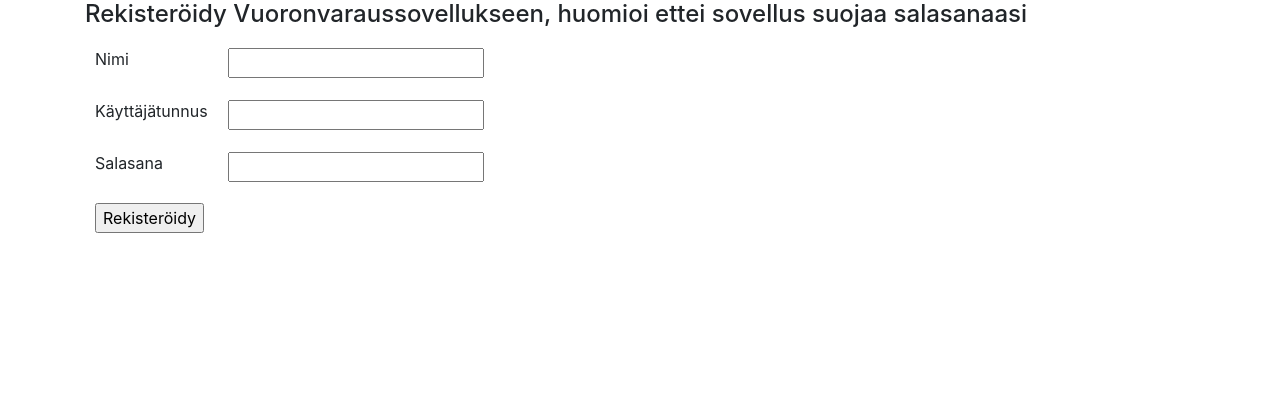
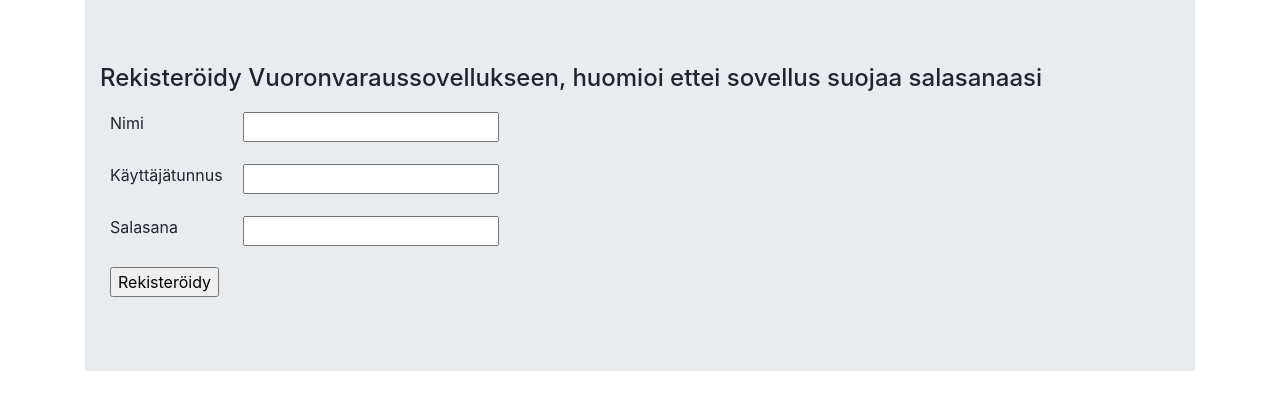
Before and after one commit to Mikxdi/VuorojenSopimisSovellus, a Flask app: page /auth/register in a window 1280 px wide. Shown: the part 56-466 px from the top of the page. Run offline with Flask 2, Linux system fonts and the light colour scheme; some libraries are stand-ins or nearby versions.

Commit message:
Muotoilua

```diff
--- a/application/templates/layout.html
+++ b/application/templates/layout.html
@@ -33,11 +33,15 @@
             </div>
         </nav>
         <main role="main" class="container">
-            {% block body %}
-            <p>
-              Content.
-            </p>
-            {% endblock %}
+            <div class="jumbotron jumbotron-fluid">
+                <div class="container">
+                  {% block body %}
+                    <p>
+                      Content.
+                    </p>
+                  {% endblock %}
+                </div>
+            </div>
         </main>
       <script src="https://code.jquery.com/jquery-3.2.1.slim.min.js" integrity="sha384-KJ3o2DKtIkvYIK3UENzmM7KCkRr/rE9/Qpg6aAZGJwFDMVNA/GpGFF93hXpG5KkN" crossorigin="anonymous"></script>
       <script src="https://cdnjs.cloudflare.com/ajax/libs/popper.js/1.12.9/umd/popper.min.js" integrity="sha384-ApNbgh9B+Y1QKtv3Rn7W3mgPxhU9K/ScQsAP7hUibX39j7fakFPskvXusvfa0b4Q" crossorigin="anonymous"></script>
```
